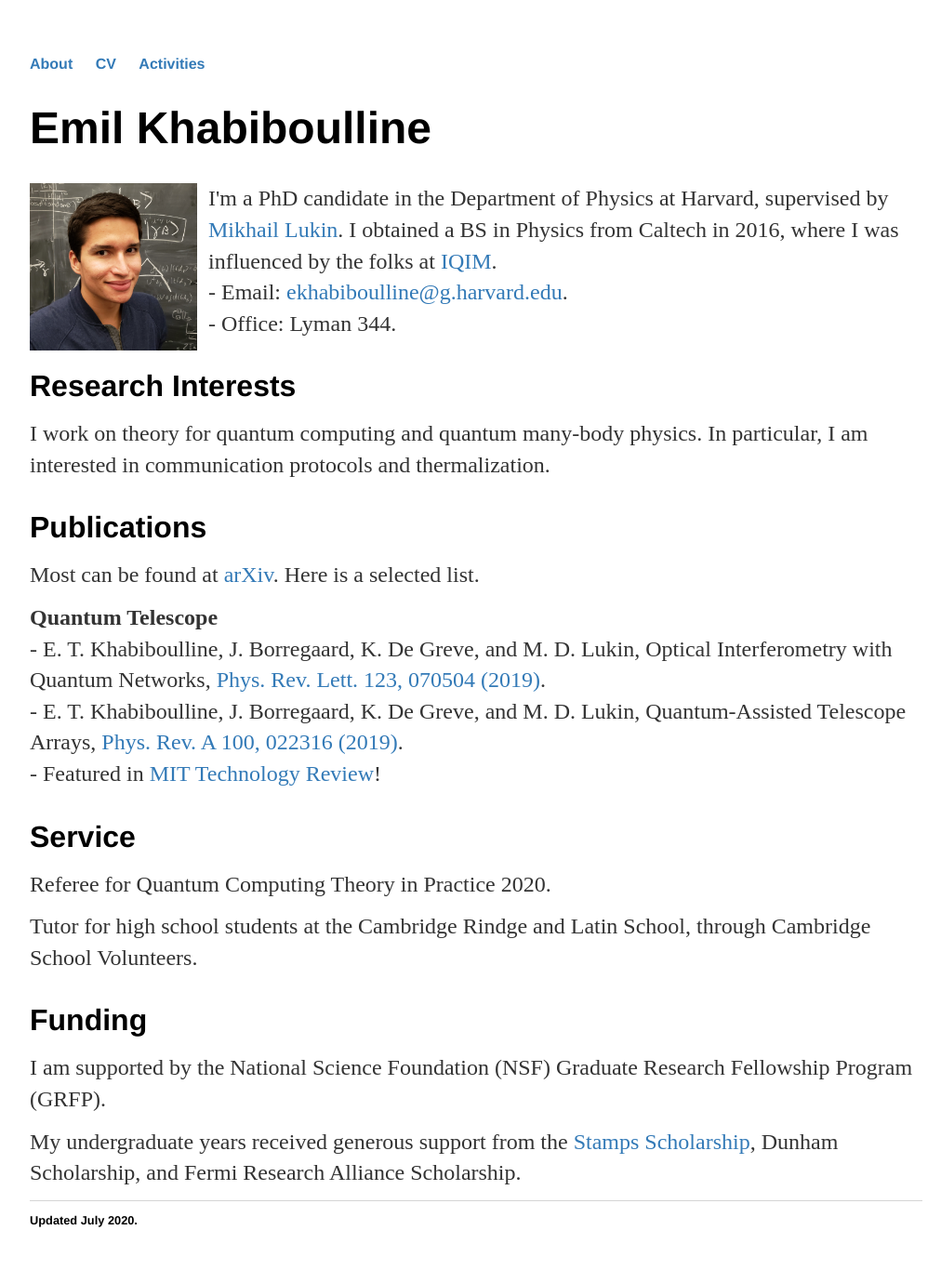
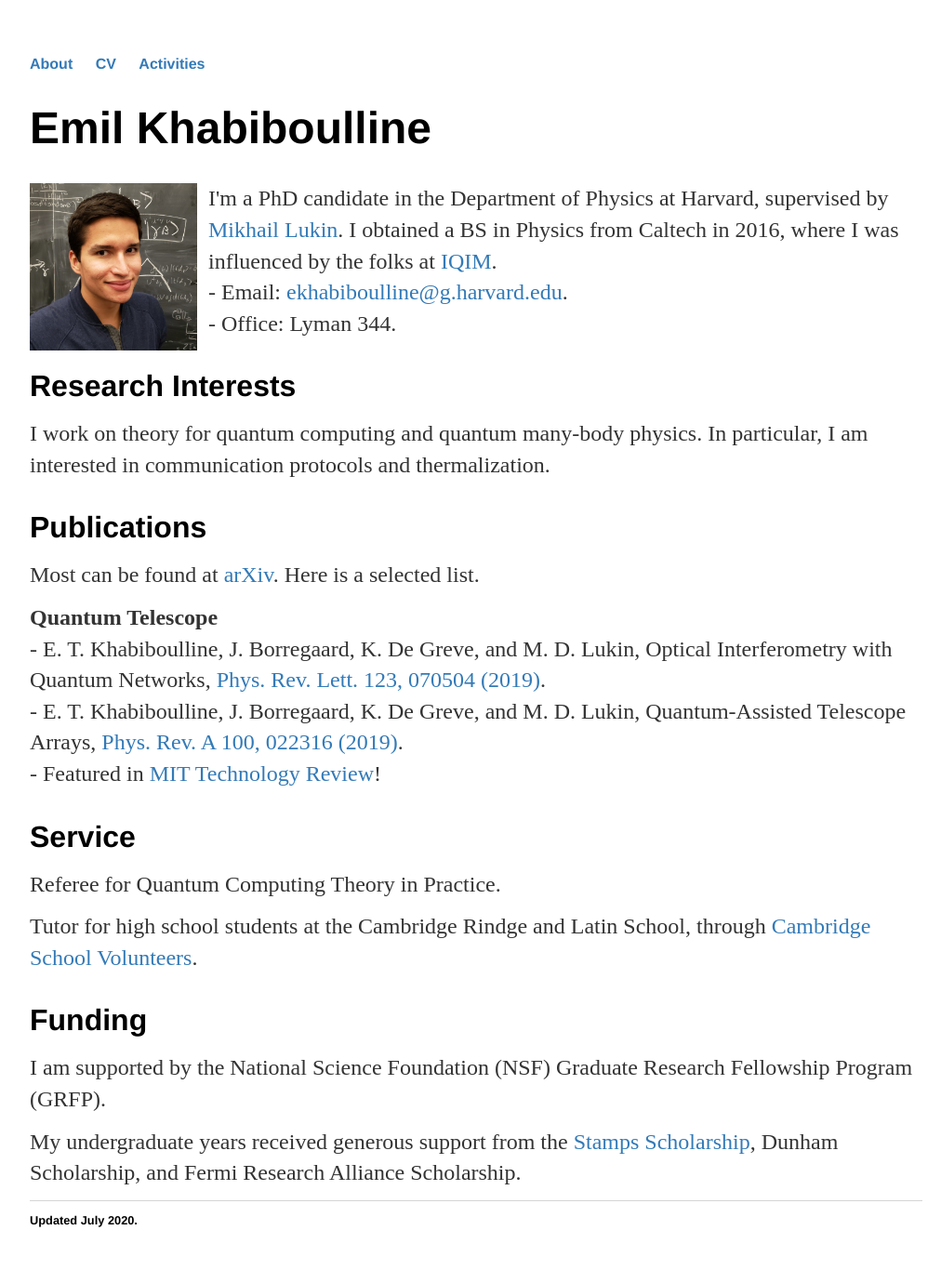
Before and after one commit to emilkhab/emilkhab.github.io, a Jekyll site: the page built from index.html, in a window 1280 px wide. Shown: the whole page at 93% size, without its empty margins (128-1140 px from the left). Built offline with Jekyll 4.4.1, drawn with Linux system fonts in a browser that asks for light colours.

Commit message:
Update index.html

```diff
--- a/index.html
+++ b/index.html
@@ -28,8 +28,8 @@ title: Emil Khabiboulline
 
 <div class="blurb">
 	<h2>Service</h2>
-	<p>Referee for Quantum Computing Theory in Practice 2020.</p>
-	<p>Tutor for high school students at the Cambridge Rindge and Latin School, through Cambridge School Volunteers.</p>
+	<p>Referee for Quantum Computing Theory in Practice.</p>
+	<p>Tutor for high school students at the Cambridge Rindge and Latin School, through <a href="https://www.csvinc.org/">Cambridge School Volunteers</a>.</p>
 </div>
 
 <div class="blurb">
```
